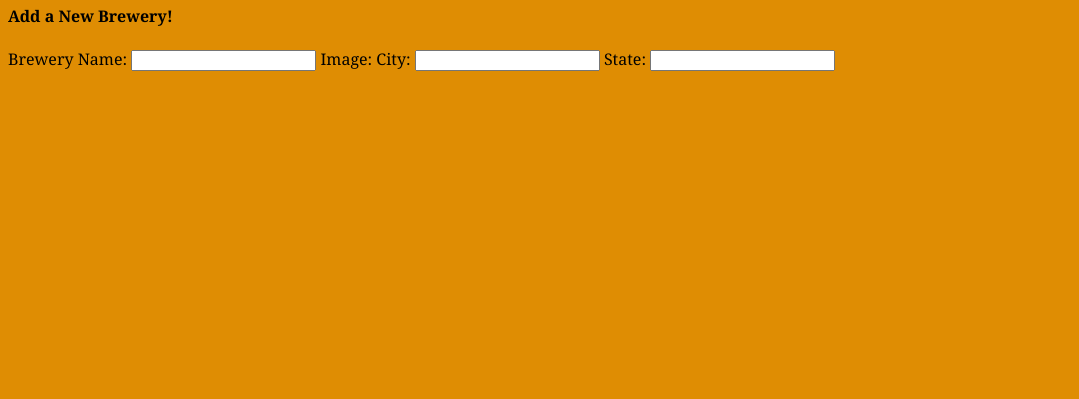
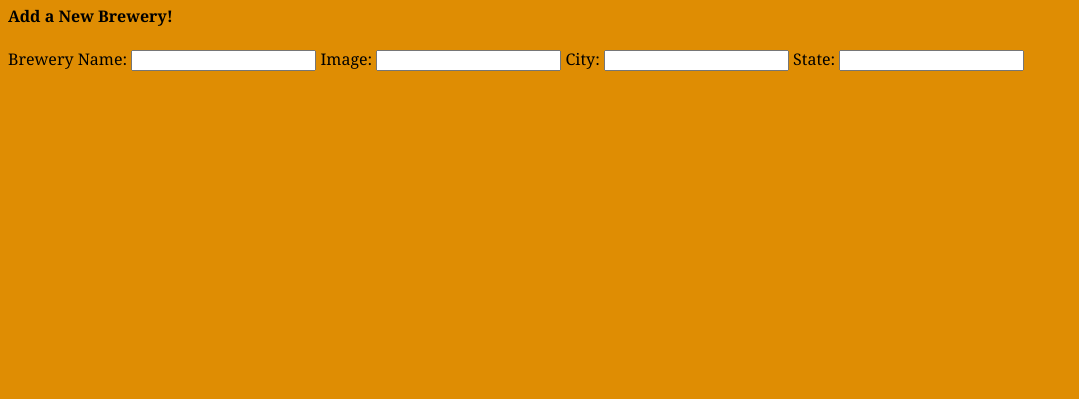
Before and after one commit to Worldcarver/phase-1-project, a plain HTML site: page index.html in a window 1280 px wide. Shown: the part 401-800 px from the top of the page, without its empty margins (0-1079 px from the left). Drawn offline with Linux system fonts and the light colour scheme; no server answers.

Commit message:
updated form

```diff
--- a/index.html
+++ b/index.html
@@ -36,6 +36,7 @@
         <label for="name">Brewery Name: </label>
         <input type="text" name="brew-name" id="new-brew" />
         <label for="image">Image: </label>
+        <input type="text" name="image" id="new-image" />
         <label for="city">City: </label>
         <input type="text" name="city" id="new-city" />
         <label for="state">State: </label>
```
